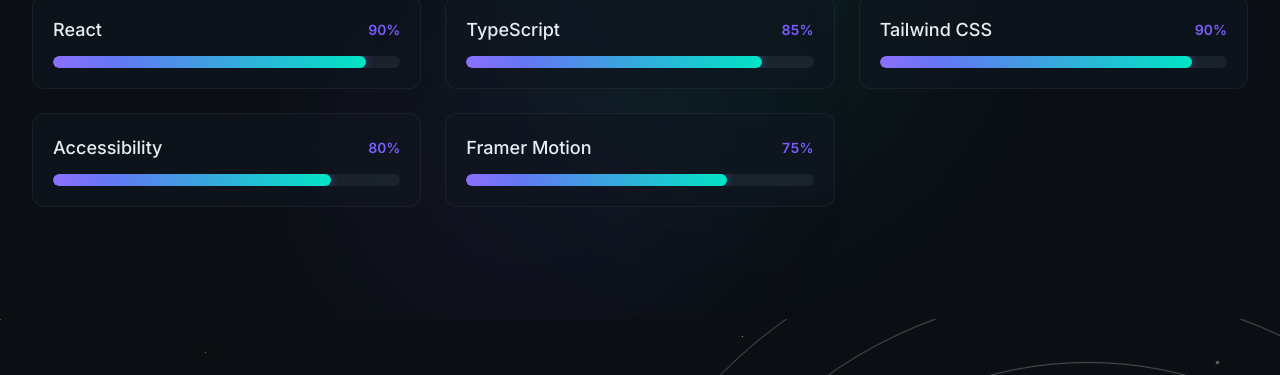
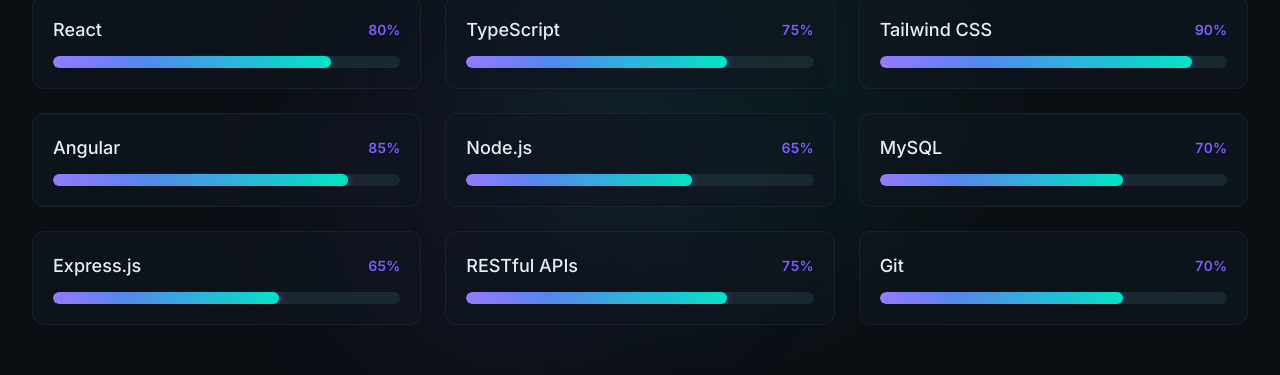
Before and after one commit to dhyey-gorasiya/Personal_Portfolio, a React (Create React App) app: page / in a window 1280 px wide. Shown: the part 2361-2736 px from the top of the page. Built offline with nearby package versions, Linux system fonts and the light colour scheme; no server answers.

Commit message:
make some changes

```diff
--- a/public/index.html
+++ b/public/index.html
@@ -2,7 +2,7 @@
 <html lang="en">
   <head>
     <meta charset="utf-8" />
-    <link rel="icon" href="%PUBLIC_URL%/favicon.ico" />
+    <link rel="icon" href="%PUBLIC_URL%/gd-logo.png" />
     <meta name="viewport" content="width=device-width, initial-scale=1" />
     <meta name="theme-color" content="#0B0F14" />
     <meta
@@ -27,7 +27,7 @@
     <link rel="preconnect" href="https://fonts.googleapis.com" />
     <link rel="preconnect" href="https://fonts.gstatic.com" crossorigin />
     <link href="https://fonts.googleapis.com/css2?family=Inter:wght@300;400;500;600;700&family=JetBrains+Mono:wght@400;600&family=Poppins:wght@500;600;700&display=swap" rel="stylesheet" />
-    <title>Portfolio</title>
+    <title>Dhyey Gorasiya - Portfolio</title>
   </head>
   <body>
     <noscript>You need to enable JavaScript to run this app.</noscript>
--- a/src/components/Navbar.jsx
+++ b/src/components/Navbar.jsx
@@ -117,7 +117,8 @@
     >
       <div className="mx-auto max-w-7xl px-4 sm:px-6 lg:px-8">
         <div className="flex h-16 items-center justify-between">
-          <a href="#home" className="text-xl font-heading font-semibold tracking-tight text-slate-900 dark:text-text">
+          <a href="#home" className="text-xl font-heading font-semibold tracking-tight text-slate-900 dark:text-text flex items-center gap-2">
+            <img src={"https://i.postimg.cc/sDjfHCCh/gd-logo.png"} alt="Logo" className="w-8 h-8" />
             <span className="accent-gradient bg-clip-text text-transparent">Portfolio</span>
           </a>
           <div className="hidden md:flex items-center gap-8 relative">
--- a/src/data/skills.json
+++ b/src/data/skills.json
@@ -1,7 +1,38 @@
 [
-  { "name": "React", "level": 90 },
-  { "name": "TypeScript", "level": 85 },
-  { "name": "Tailwind CSS", "level": 90 },
-  { "name": "Accessibility", "level": 80 },
-  { "name": "Framer Motion", "level": 75 }
+  {
+    "name": "React",
+    "level": 80
+  },
+  {
+    "name": "TypeScript",
+    "level": 75
+  },
+  {
+    "name": "Tailwind CSS",
+    "level": 90
+  },
+  {
+    "name": "Angular",
+    "level": 85
+  },
+  {
+    "name": "Node.js",
+    "level": 65
+  },
+  {
+    "name": "MySQL",
+    "level": 70
+  },
+  {
+    "name": "Express.js",
+    "level": 65
+  },
+  {
+    "name": "RESTful APIs",
+    "level": 75
+  },
+  {
+    "name": "Git",
+    "level": 70
+  }
 ]
```
Also changed, not shown: public/gd-logo.png (added), 1 other file (tests, documents, lock files or other folders).
